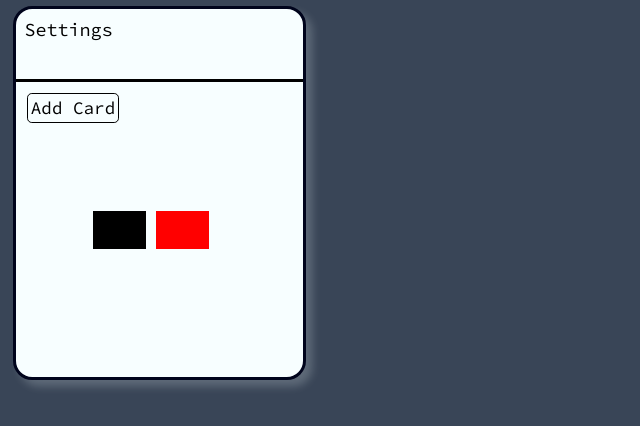
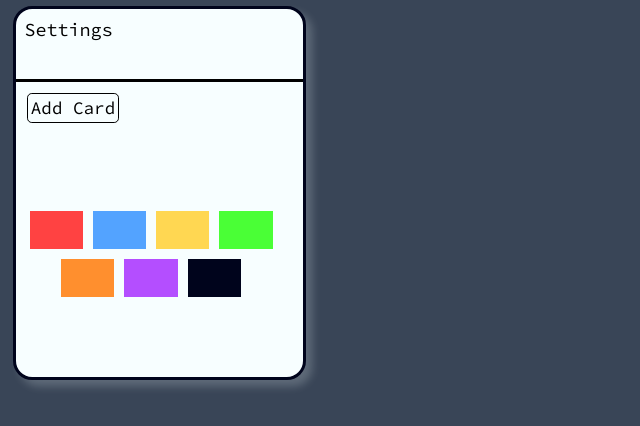
Before and after one commit to Technical27/cards, a Next.js app: page / in a window 1280 px wide. Shown: the top 426 px of the page, without its empty margins (0-640 px from the left). Built offline with nearby package versions, Linux system fonts and the light colour scheme.

Commit message:
added more colors

```diff
--- a/components/SettingsCard.jsx
+++ b/components/SettingsCard.jsx
@@ -3,9 +3,9 @@ import '../styles/TaskCard.css';
 
 export const SettingsContext = React.createContext(null);
 
-const createColor = (color, handle) => {
+const createColor = color => {
   const {changeColor, color: c} = useContext(SettingsContext);
-  return (<div className={c === color ? 'color selected' : 'color'} style={{backgroundColor: color}} onClick={() => changeColor({color})}></div>);
+  return (<div className={c === color ? 'color selected' : 'color'} style={{backgroundColor: color}} onClick={() => changeColor({color})} />);
 };
 
 const SettingsCard = props => {
@@ -13,12 +13,17 @@ const SettingsCard = props => {
   return (
     <div className='card'>
       <span className='name'>Settings</span>
-      <span className='sep'></span>
+      <span className='sep' />
       <div className='body settings'>
         <button onClick={addCard}>Add Card</button>
         <div className='colors'>
-          {createColor('black')}
-          {createColor('#ff0000')}
+          {createColor('#ff4242')}
+          {createColor('#53a3ff')}
+          {createColor('#ffd752')}
+          {createColor('#4aff36')}
+          {createColor('#ff8f2e')}
+          {createColor('#b44eff')}
+          {createColor('#00041c')}
         </div>
       </div>
     </div>
```
